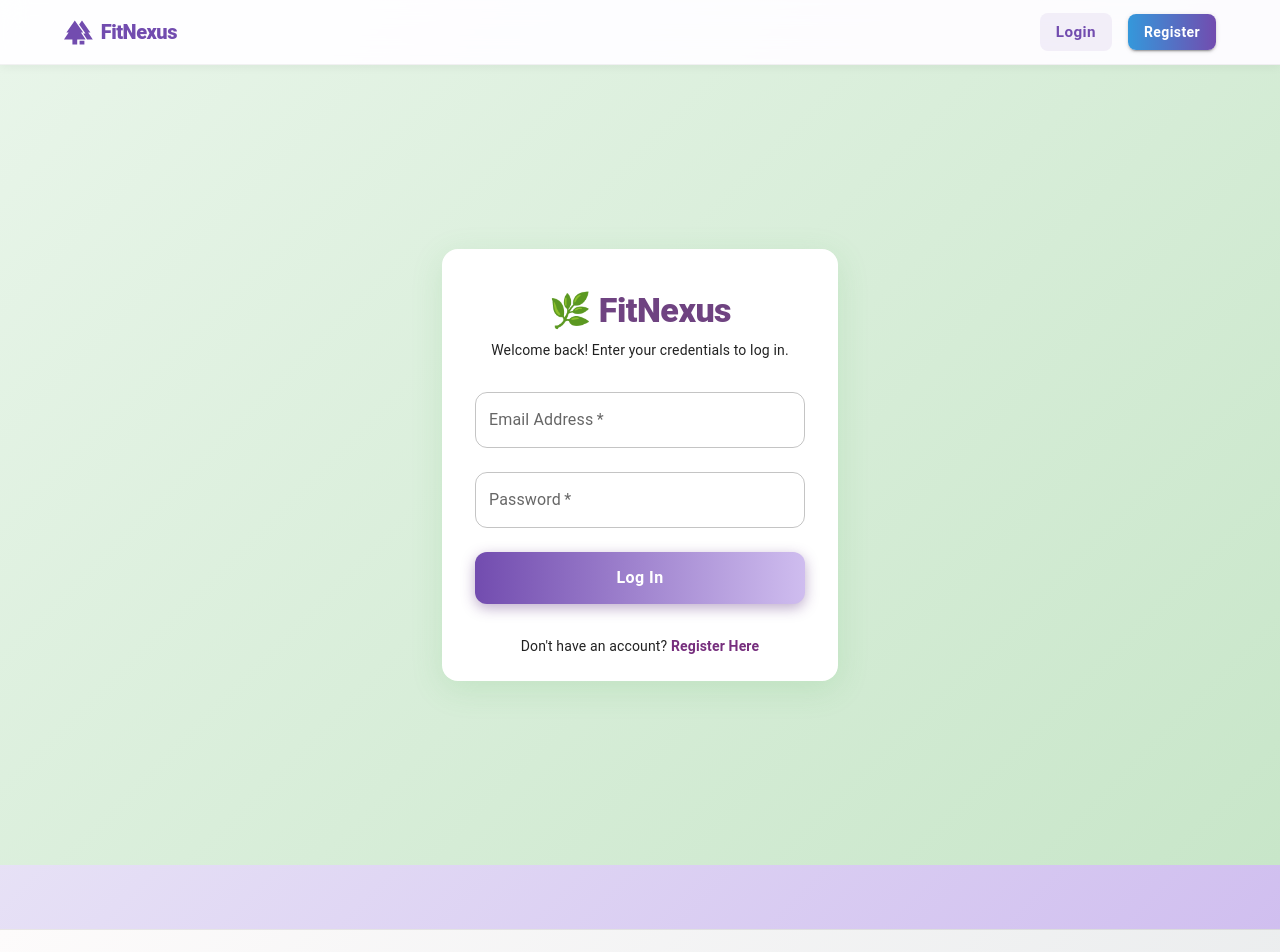
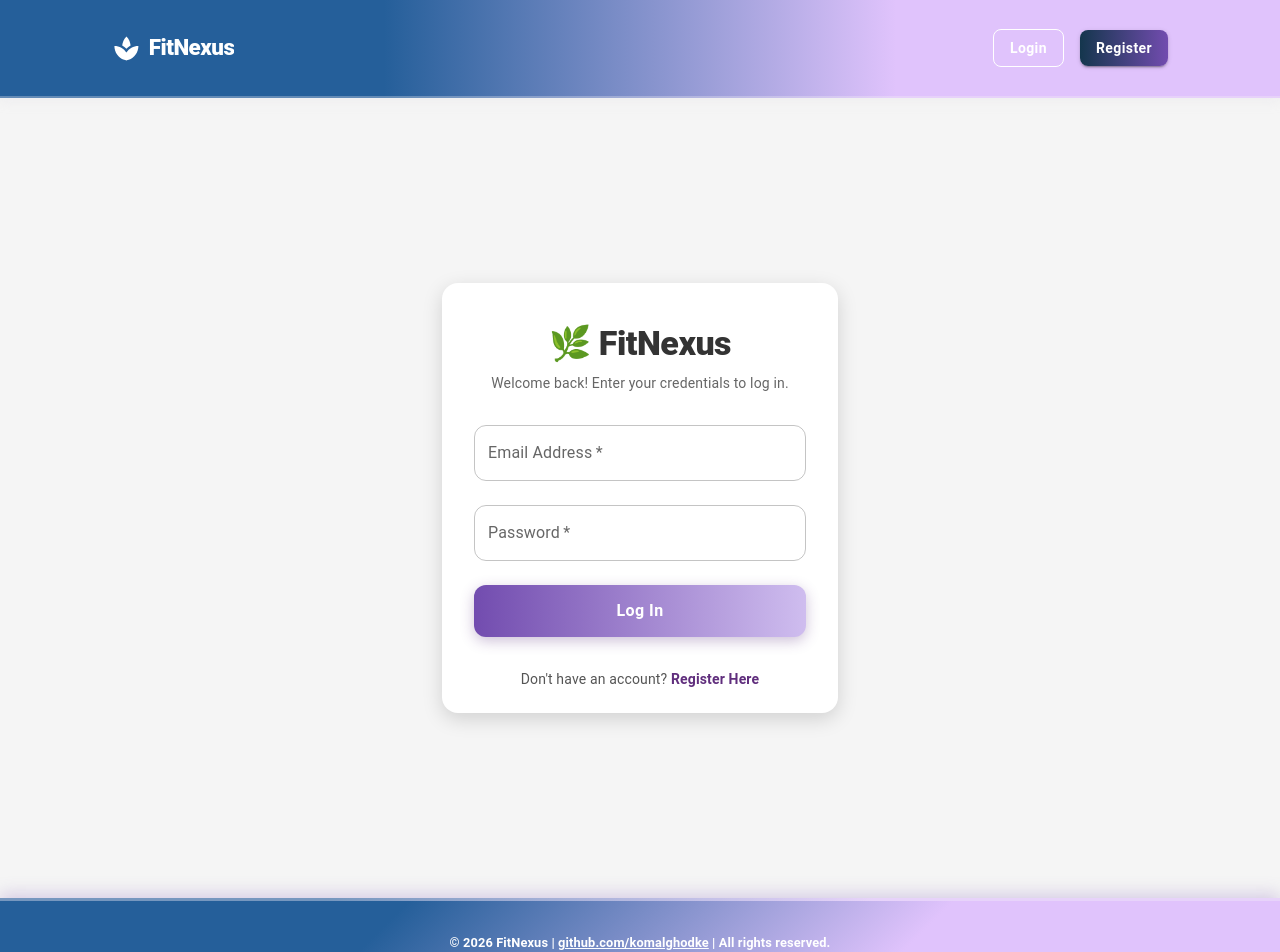
Before and after one commit to komalghodke/fit-nexus-dev, a React (Create React App) app in the folder fitnexus-frontend/: page /login in a window 1280 px wide. Shown: the top 952 px of the page. Built offline with nearby package versions, Linux system fonts and the light colour scheme.

Commit message:
Minor Ui changes

```diff
--- a/fitnexus-frontend/src/App.js
+++ b/fitnexus-frontend/src/App.js
@@ -34,7 +34,7 @@ function App() {
           <Route path="/stress" element={<StressForm />} />
           <Route path="/wellness" element={<WellnessForm />} />
         </Routes>
-        <Footer />   {/* ✅ render footer after routes */}
+        <Footer />
       </Router>
     </WellnessProvider>
   );
--- a/fitnexus-frontend/src/components/Footer.js
+++ b/fitnexus-frontend/src/components/Footer.js
@@ -6,24 +6,29 @@ function Footer() {
     <Box
       component="footer"
       sx={{
-        mt: 8,
-        py: 3,
-        background: "linear-gradient(135deg, #fdfbfb 0%, #ebedee 100%)", // clean professional gradient
-        borderTop: "1px solid rgba(0,0,0,0.08)"
+        mt: 0,
+        py: 4, // increased vertical padding for more height
+        background: "linear-gradient(135deg, #255f9a 30%, #e0c3fc 70%)", // same gradient style as Navbar
+        borderTop: "3px solid rgba(239, 235, 244, 0.4)", // thicker border accent
+        boxShadow: "0 -4px 16px rgba(114,76,175,0.25)" // subtle shadow at the top
       }}
     >
       <Container maxWidth="lg">
         <Typography
-          variant="body2"
+          variant="body1"
           align="center"
-          sx={{ color: "#555", fontWeight: 500 }}
+          sx={{ color: "#fff", fontWeight: 600, fontSize: "0.8rem" }} // larger, white text for contrast
         >
           © 2026 FitNexus |{" "}
           <a
             href="https://github.com/komalghodke"
             target="_blank"
             rel="noopener noreferrer"
-            style={{ color: "rgb(114, 76, 175)", textDecoration: "none", fontWeight: "bold" }}
+            style={{
+              color: "#fff",
+              textDecoration: "underline",
+              fontWeight: "bold"
+            }}
           >
             github.com/komalghodke
           </a>{" "}
--- a/fitnexus-frontend/src/components/LoginForm.js
+++ b/fitnexus-frontend/src/components/LoginForm.js
@@ -46,7 +46,7 @@ function LoginForm() {
         display: "flex",
         alignItems: "center",
         justifyContent: "center",
-        background: "linear-gradient(135deg, #e8f5e9 0%, #c8e6c9 100%)",
+        background: "#f5f5f5", // simple neutral background
         py: 4
       }}
     >
@@ -54,10 +54,8 @@ function LoginForm() {
         <Card
           sx={{
             borderRadius: 4,
-            boxShadow: "0 8px 32px rgba(76, 175, 80, 0.15)",
-            backdropFilter: "blur(8px)",
-            border: "1px solid rgba(255, 255, 255, 0.5)",
-            overflow: "visible"
+            boxShadow: "0 6px 20px rgba(0,0,0,0.15)", // soft shadow
+            backgroundColor: "#fff" // clean white card
           }}
         >
           <CardContent sx={{ px: 4, py: 5 }}>
@@ -67,14 +65,14 @@ function LoginForm() {
                 component="h1"
                 sx={{
                   fontWeight: 800,
-                  color: "#6f4381",
+                  color: "#333",
                   letterSpacing: -0.5,
                   mb: 1
                 }}
               >
                 🌿 FitNexus
               </Typography>
-              <Typography variant="body2" color="text.secondary">
+              <Typography variant="body2" sx={{ color: "#666" }}>
                 Welcome back! Enter your credentials to log in.
               </Typography>
             </Box>
@@ -97,14 +95,14 @@ function LoginForm() {
                   InputProps={{
                     startAdornment: (
                       <InputAdornment position="start">
-                        <Email sx={{ color: "#904caf" }} />
+                        <Email sx={{ color: "#602e7d" }} />
                       </InputAdornment>
                     ),
                   }}
                   variant="outlined"
                   sx={{
                     "& .MuiOutlinedInput-root": {
-                      borderRadius: 3,
+                      borderRadius: 3
                     }
                   }}
                 />
@@ -119,14 +117,14 @@ function LoginForm() {
                   InputProps={{
                     startAdornment: (
                       <InputAdornment position="start">
-                        <Lock sx={{ color: "#7c4caf" }} />
+                        <Lock sx={{ color: "#602e7d" }} />
                       </InputAdornment>
                     ),
                   }}
                   variant="outlined"
                   sx={{
                     "& .MuiOutlinedInput-root": {
-                      borderRadius: 3,
+                      borderRadius: 3
                     }
                   }}
                 />
@@ -144,10 +142,10 @@ function LoginForm() {
                     fontWeight: "bold",
                     fontSize: "1rem",
                     textTransform: "none",
-                    boxShadow: "0 4px 14px rgba(89, 46, 125, 0.4)",
+                    boxShadow: "0 4px 14px rgba(89, 46, 125, 0.3)",
                     "&:hover": {
                       backgroundColor: "#531b5e",
-                      boxShadow: "0 6px 20px rgba(87, 46, 125, 0.6)",
+                      boxShadow: "0 6px 20px rgba(87, 46, 125, 0.5)"
                     }
                   }}
                 >
@@ -157,12 +155,12 @@ function LoginForm() {
             </form>
 
             <Box sx={{ mt: 4, textAlign: "center" }}>
-              <Typography variant="body2" color="text.secondary">
+              <Typography variant="body2" sx={{ color: "#555" }}>
                 Don't have an account?{" "}
                 <Link
                   href="/register"
                   underline="hover"
-                  sx={{ color: "#762e7d", fontWeight: "bold", cursor: "pointer" }}
+                  sx={{ color: "#602e7d", fontWeight: "bold", cursor: "pointer" }}
                 >
                   Register Here
                 </Link>
--- a/fitnexus-frontend/src/components/Navbar.js
+++ b/fitnexus-frontend/src/components/Navbar.js
@@ -1,7 +1,7 @@
 import React from "react";
 import { Link, useLocation } from "react-router-dom";
 import { AppBar, Toolbar, Typography, Button, Box, Container } from "@mui/material";
-import { Forest } from "@mui/icons-material";
+import SpaIcon from "@mui/icons-material/Spa";
 
 function Navbar() {
   const token = localStorage.getItem("token");
@@ -33,32 +33,41 @@ function Navbar() {
     <AppBar
       position="sticky"
       sx={{
-        backgroundColor: "rgba(255, 255, 255, 0.9)",
+        background: "linear-gradient(90deg, #255f9a 30%, #e0c3fc 70%)", // gradient background
         backdropFilter: "blur(12px)",
-        boxShadow: "0 2px 10px rgba(0,0,0,0.05)",
-        borderBottom: "1px solid rgba(0,0,0,0.05)"
+        boxShadow: "0 2px 12px rgba(217, 213, 223, 0.25)", // subtle purple shadow
+        borderBottom: "2px solid rgba(243, 241, 246, 0.3)" // clean border accent
       }}
     >
       <Container maxWidth="lg">
-        <Toolbar disableGutters sx={{ minHeight: "64px" }}>
-          <Box sx={{ display: "flex", alignItems: "center", textDecoration: "none", color: "rgb(114, 76, 175)", flexGrow: 1 }}>
-            <Forest sx={{ mr: 1, fontSize: "1.8rem", color: "rgb(114, 76, 175)" }} />
+        <Toolbar disableGutters sx={{ minHeight: "100px", px: 6, py: 2 }}>
+          <Box
+            sx={{
+              display: "flex",
+              alignItems: "center",
+              textDecoration: "none",
+              flexGrow: 1
+            }}
+          >
+            <SpaIcon sx={{ mr: 1, fontSize: "1.8rem", color: "#fff" }} />
             <Typography
               variant="h6"
               noWrap
               component={Link}
               to={token ? "/dashboard" : "/login"}
               sx={{
-                fontWeight: 800,
+                fontWeight: 900,
                 letterSpacing: "-0.5px",
                 textDecoration: "none",
-                color: "rgb(114, 76, 175)"
+                color: "#fff",
+                fontSize: "1.4rem"
               }}
             >
               FitNexus
             </Typography>
           </Box>
 
+          {/* Nav Items */}
           <Box sx={{ display: "flex", alignItems: "center" }}>
             {token ? (
               <>
@@ -79,11 +88,11 @@ function Navbar() {
                     ml: 2,
                     borderRadius: 2,
                     textTransform: "none",
-                    borderColor: "rgb(114, 76, 175)",
-                    color: "rgb(114, 76, 175)",
+                    borderColor: "#fff",
+                    color: "#fff",
                     "&:hover": {
-                      backgroundColor: "rgba(114, 76, 175, 0.05)",
-                      borderColor: "#5a3a9d"
+                      backgroundColor: "rgba(255,255,255,0.1)",
+                      borderColor: "#ddd"
                     }
                   }}
                 >
@@ -92,9 +101,27 @@ function Navbar() {
               </>
             ) : (
               <>
-                <Button component={Link} to="/login" sx={navItemStyles("/login")}>
+                {/* Login styled differently */}
+                <Button
+                  component={Link}
+                  to="/login"
+                  sx={{
+                    mx: 0.5,
+                    px: 2,
+                    borderRadius: 2,
+                    textTransform: "none",
+                    fontWeight: "bold",
+                    color: "#fff",
+                    border: "1px solid #fff",
+                    "&:hover": {
+                      backgroundColor: "rgba(255,255,255,0.15)"
+                    }
+                  }}
+                >
                   Login
                 </Button>
+
+                {/* Register with gradient */}
                 <Button
                   component={Link}
                   to="/register"
@@ -103,7 +130,7 @@ function Navbar() {
                     ml: 1.5,
                     borderRadius: 2,
                     textTransform: "none",
-                    background: "linear-gradient(90deg, #3498db, rgb(114, 76, 175))",
+                    background: "linear-gradient(90deg, #14364d, rgb(114, 76, 175))",
                     fontWeight: "bold",
                     "&:hover": {
                       background: "linear-gradient(90deg, #2980b9, #5a3a9d)"
```
